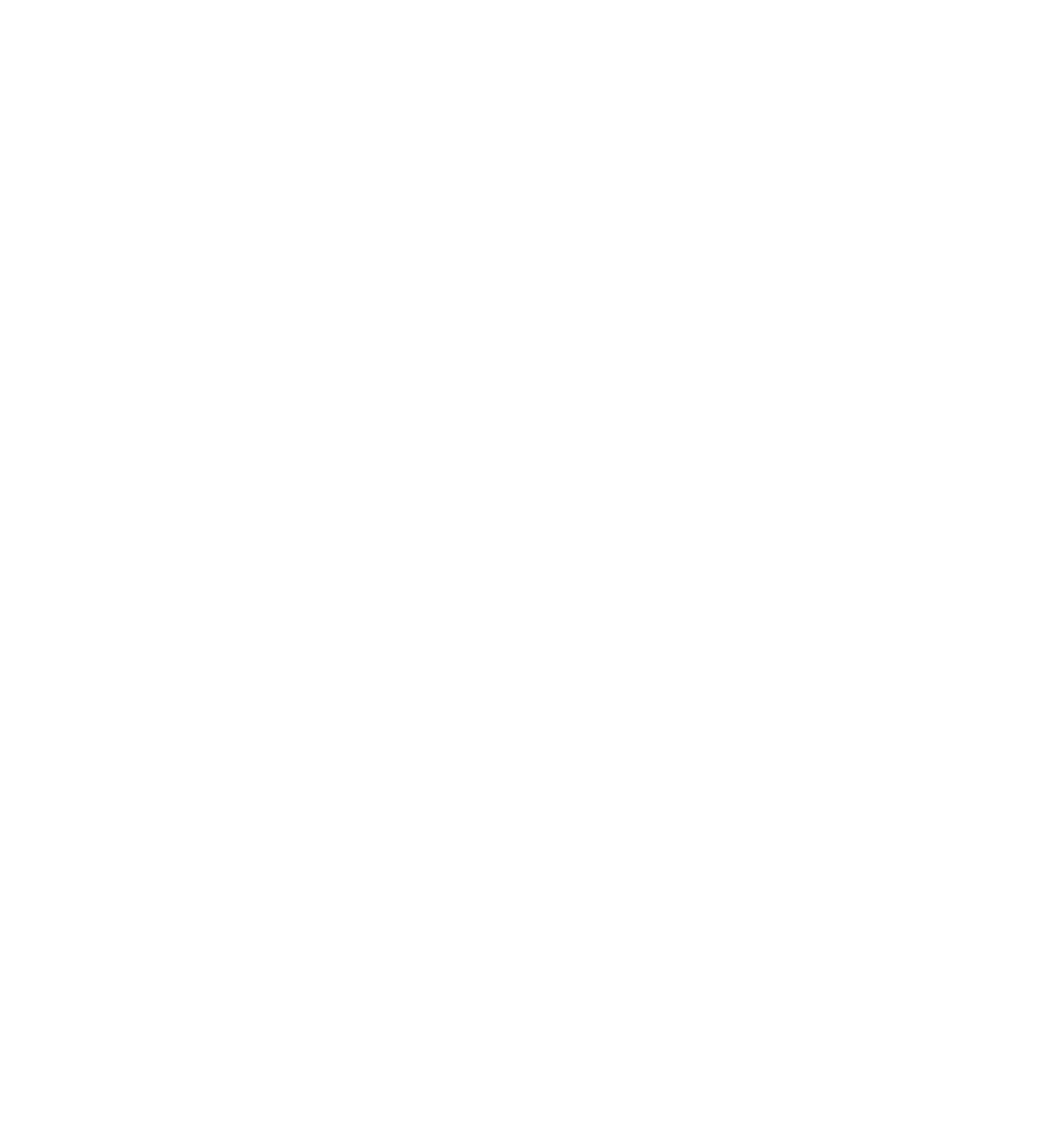
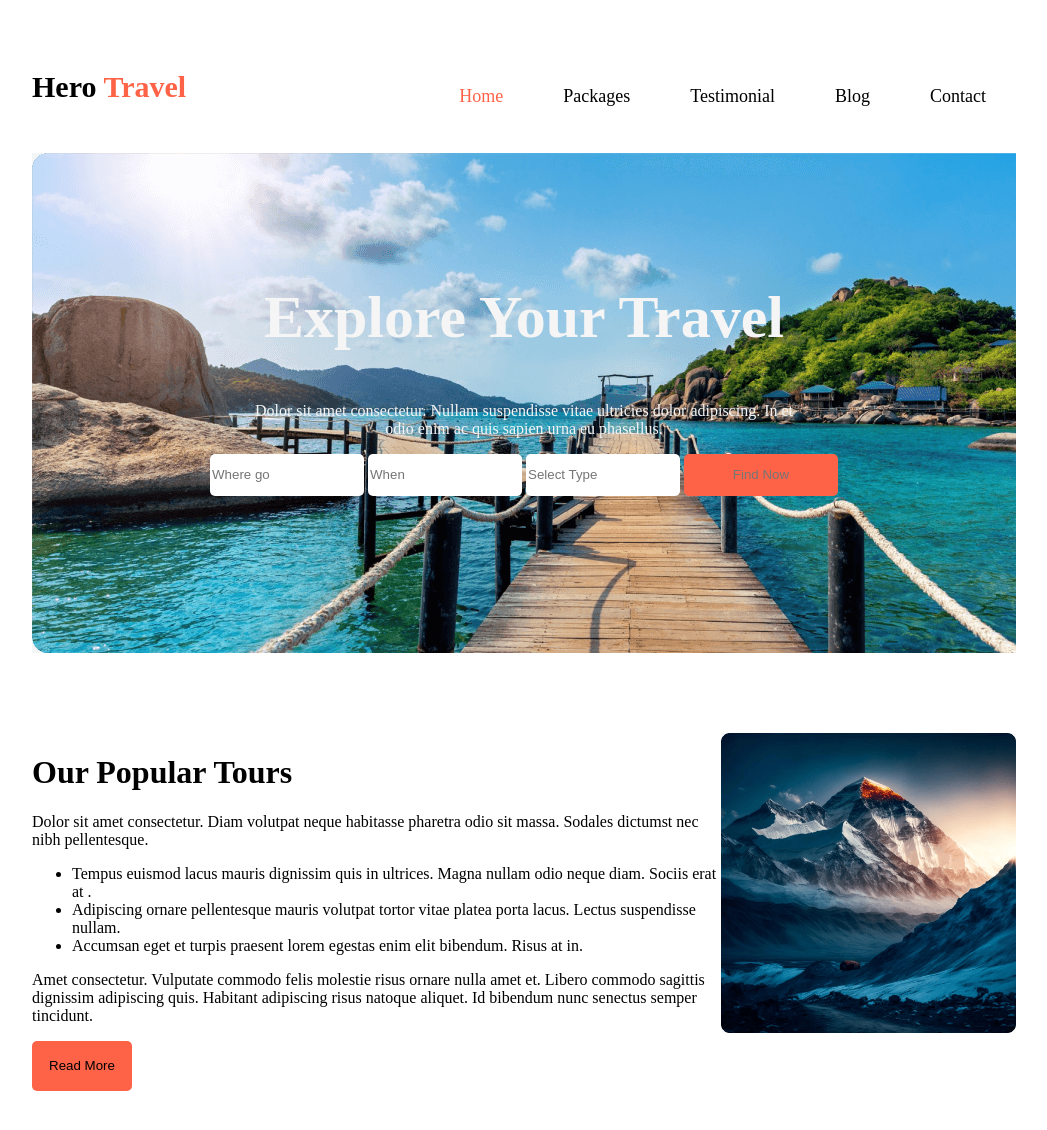
Before and after one commit to herosifat/tow-ass, a plain HTML site: page index.html in a window 1280 px wide. Shown: the whole page, without its empty margins (116-1163 px from the left). Before the commit the page ends 800 px from the top, so only its background shows below. Drawn offline with Linux system fonts and the light colour scheme.

Commit message:
part 1 and 2 add

```diff
--- a/index.html
+++ b/index.html
@@ -4,8 +4,56 @@
     <meta charset="UTF-8">
     <meta name="viewport" content="width=device-width, initial-scale=1.0">
     <title>Tow Assignment</title>
+    <link rel="stylesheet" href="styls/blog.css">
 </head>
 <body>
+    <header>
+       <nav>
+        <h3 class="intro">Hero <span class="tomato">Travel</span></h3>
+        <ul class="title-contain">
+           <li class="tomato"><a href=""></a>Home</li>
+           <li><a href=""></a>Packages</li>
+           <li><a href=""></a>Testimonial</li>
+           <li><a href=""></a>Blog</li>
+           <li><a href=""></a>Contact</li>
+        </ul>
+       </nav>
+       <section class="part-1">
+        <div class="part">
+           <div class="part-container">
+            <h1 class="part-1-title">Explore Your Travel</h1>
+            <p>Dolor sit amet consectetur. Nullam suspendisse vitae ultricies dolor adipiscing. In et <br> odio enim ac quis sapien urna eu phasellus.</p>
+            <input class="input" type="text" placeholder="Where go">
+            <input class="input" type="text" placeholder="When">
+            <input class="input" type="text" placeholder="Select Type">
+            <input class="inp" type="find" placeholder="Find Now">
+           </div>
+
+        </div>
+       </section>
+       <div class="part-2">
+        <div class="part-2-container">
+            <h1>Our Popular Tours</h1>
+            <p>Dolor sit amet consectetur. Diam volutpat neque habitasse pharetra odio sit massa. Sodales dictumst nec nibh pellentesque.</p>
+            <ul>
+                <li>Tempus euismod lacus mauris dignissim quis in ultrices. Magna nullam odio neque diam. Sociis erat at .</li>
+                <li>Adipiscing ornare pellentesque mauris volutpat tortor vitae platea porta lacus. Lectus suspendisse nullam.</li>
+                <li> Accumsan eget et turpis praesent lorem egestas enim elit bibendum. Risus at in.</li>
+            </ul>
+            <p>Amet consectetur. Vulputate commodo felis molestie risus
+                ornare nulla amet et. Libero commodo sagittis dignissim adipiscing quis. Habitant adipiscing risus natoque aliquet. Id bibendum nunc senectus semper tincidunt. </p>
+                <div>
+                    <button class="btn">Read More</button>
+                </div>
+
+        </div>
+        <div class="img">
+            <img src="Images/Rectangle 4.png" alt="">
+        </div>
+
+       </div>
+
+    </header>
 
 </body>
 </html>
--- /dev/null
+++ b/styls/blog.css
@@ -0,0 +1,120 @@
+
+header{
+    margin: 40px 140px;
+}
+nav{
+    display: flex;
+    justify-content: space-between;
+}
+.intro{
+    font-size: 30px;
+}
+nav ul{
+    display: flex;
+}
+nav li{
+    list-style: none;
+    font-size: 18px;
+margin: 30px;
+}
+.tomato{
+    color:tomato;
+}
+/* part-1 */
+.part-1{
+    background-image: url('../Images/Group\ 13\ \(1\)\ \(1\).png');
+    height:500px;
+
+}
+.part-container{
+    color:whitesmoke;
+    text-align: center;
+    padding-top: 80px;
+}
+.part-1-title{
+    font-size: 60px;
+}
+.part-1-box{
+    display: block;
+    justify-content: space-around;
+    text-align: center;
+    padding: 60px;
+    }
+
+.input{
+    text-decoration: none;
+    height: 40px; width: 150px;
+    border: 0px solid white;
+    border-radius: 5px;
+    font-size: ;
+
+
+}
+.inp{
+    text-align: center;
+    height: 40px; width: 150px;
+    background-color: tomato;
+    border: 0px solid white;
+    border-radius: 5px;
+
+}
+
+/* part-2 */
+.part-2{
+    margin-top: 80px;
+    display: flex;
+}
+.part-2-container{
+    width: 800px;
+
+}
+.btn{
+    border: 0px solid white;
+    text-align: center;
+    background-color: tomato;
+    border-radius: 5px;
+    height: 50px; width: 100px;
+}
+img{
+    height: 300px;
+}
+
+
+
+/* @media screen and (max-width: 600px) {
+    .title-contain {
+        text-align: center;
+    }
+
+    .title-contain li {
+        display: block;
+        margin: 5px 0;
+    }
+
+    .part-container {
+        padding: 0 10px;
+    }
+} */
+@media screen and (max-width: 600px) {
+    img{
+        width: 100%;
+    }
+    .taitle-contain{
+        text-align: center;
+    }
+    .taitle-contain li{
+        display: block;
+        margin: 5px 0px;
+        gap: 5px;
+    }
+    .part-container{
+        padding: 0px 5px;
+    }
+    .part-2{
+        flex-direction: column;
+    }
+    .part-2-container{
+        width: 100%;
+    }
+
+}
```
